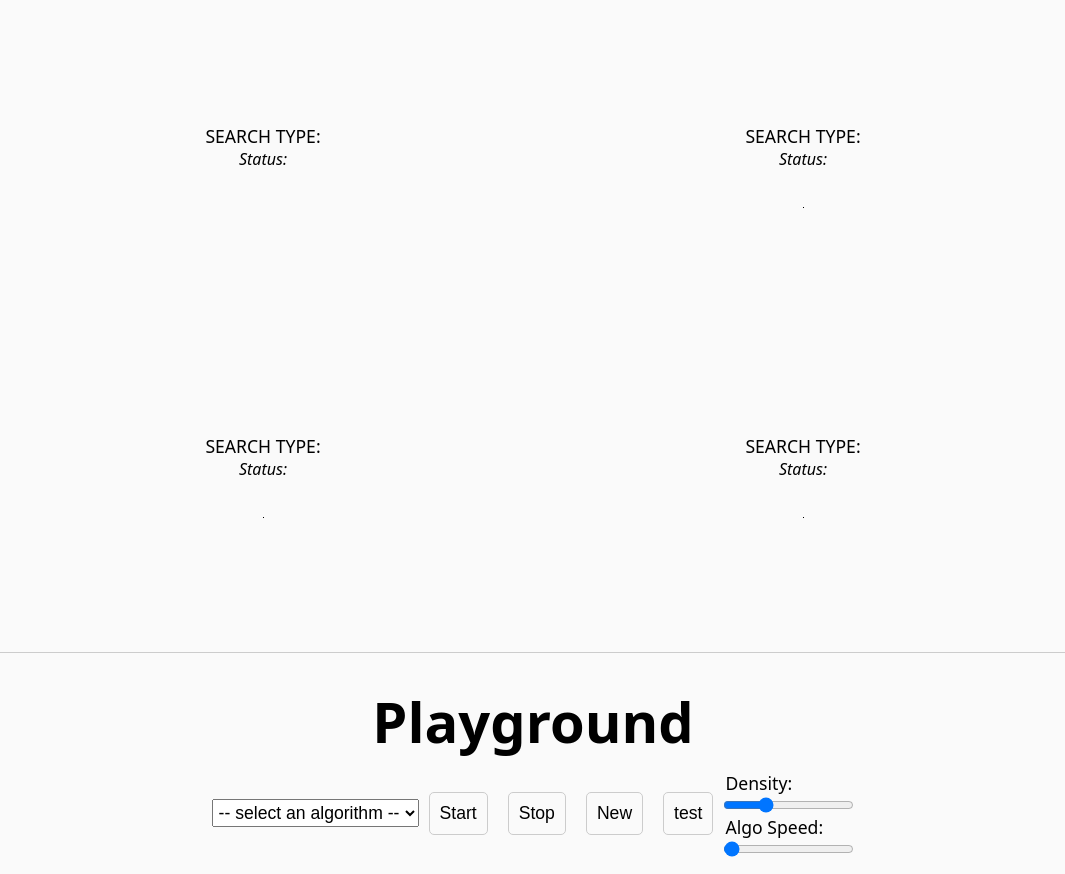
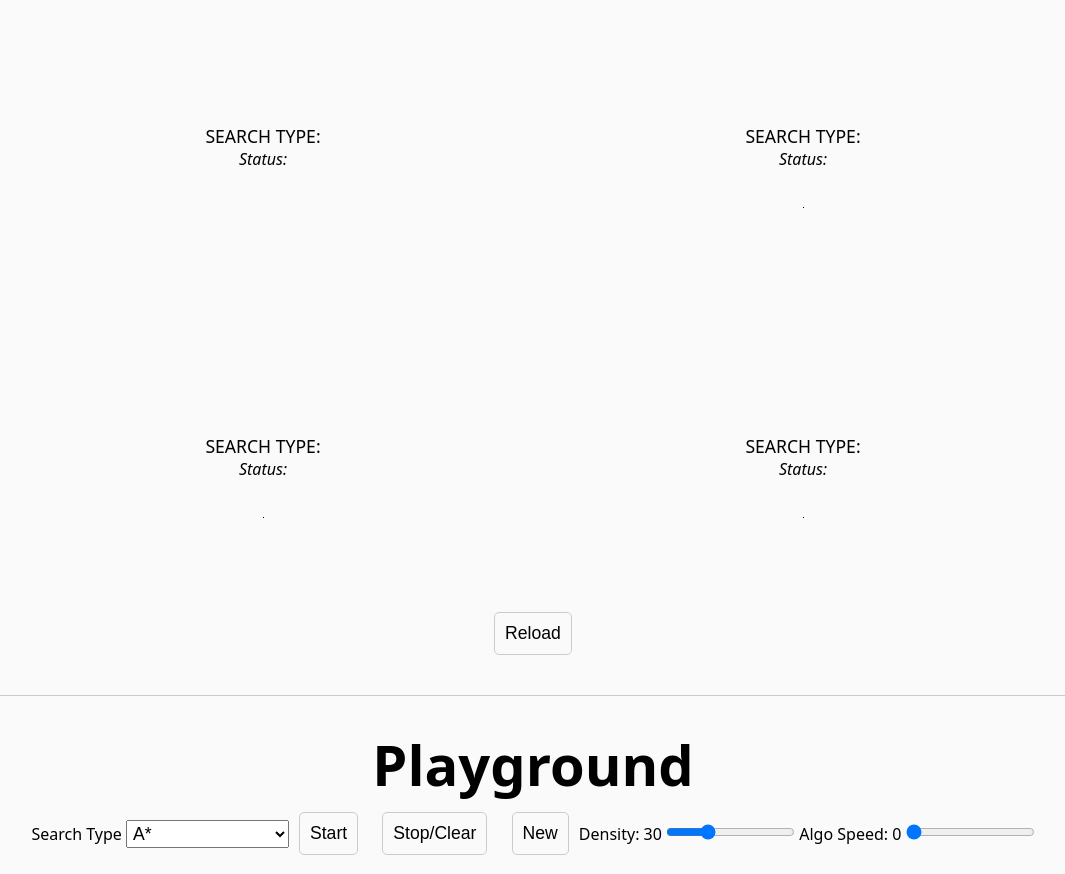
Before and after one commit to MikoFrosty/pathman, a website with bundled scripts: page v2/alt-index.html in a window 1280 px wide. Shown: the part 78-952 px from the top of the page, without its empty margins (107-1172 px from the left). Built offline with nearby package versions, Linux system fonts and the light colour scheme.

Commit message:
Edit labels, add footer

```diff
--- a/v2/alt-index.html
+++ b/v2/alt-index.html
@@ -58,33 +58,39 @@
         <div class="field" id="display4"></div>
       </div>
     </div>
+    <button id="reload">Reload</button>
     <div id="playground">
       <h2>Playground</h2>
       <div id="controls">
         <!-- dropdown -->
+        <div class="dropdown-container">
+          <label for="algorithm-select">Search Type</label>
           <select id="algorithm-select">
-                <option disabled selected value> -- select an algorithm -- </option>
-                <option value="astar">A* Search</option>
+            <option value="astar">A*</option>
             <option value="dijkstra">Dijkstra</option>
             <option value="gbf">Greedy Best First</option>
-                <option value="dfs">Depth First Search</option>
+            <option value="dfs">Depth First</option>
           </select>
+        </div>
         <!-- buttons -->
-            <button id="reset">Start</button>
-            <button id="play">Stop</button>
-            <button id="pause">New</button>
-            <button id="step">test</button>
+        <div class="button-container">
+          <button id="start">Start</button>
+          <button id="stop">Stop/Clear</button>
+          <button id="new">New</button>
+        </div>
         <!-- sliders -->
-            <div id="slider-container">
-                <label for="density">Density:</label>
+        <div class="slider-container">
+          <label for="density"
+            >Density: <span id="density-value">30</span></label
+          >
           <input type="range" id="density" min="0" max="100" value="30" />
-                <label for="speed">Algo Speed:</label>
+          <label for="speed">Algo Speed: <span id="speed-value">0</span></label>
           <input type="range" id="speed" min="0" max="9" value="0" />
         </div>
       </div>
       <div class="field-container">
         <div class="info-box">
-          <p class="search-type">SEARCH TYPE: <span id="search5"></span></p>
+          <p class="search-type">SEARCH TYPE: <span id="search5">A*</span></p>
           <em
             ><p>Status:</p>
             <p class="status" id="status5"></p
@@ -94,5 +100,8 @@
         <div class="field" id="display5"></div>
       </div>
     </div>
+    <footer>
+      <p>Created by Brandon Mikowski</p>
+    </footer>
   </body>
 </html>
```
Lines whose indentation alone changed are shown as unchanged.
